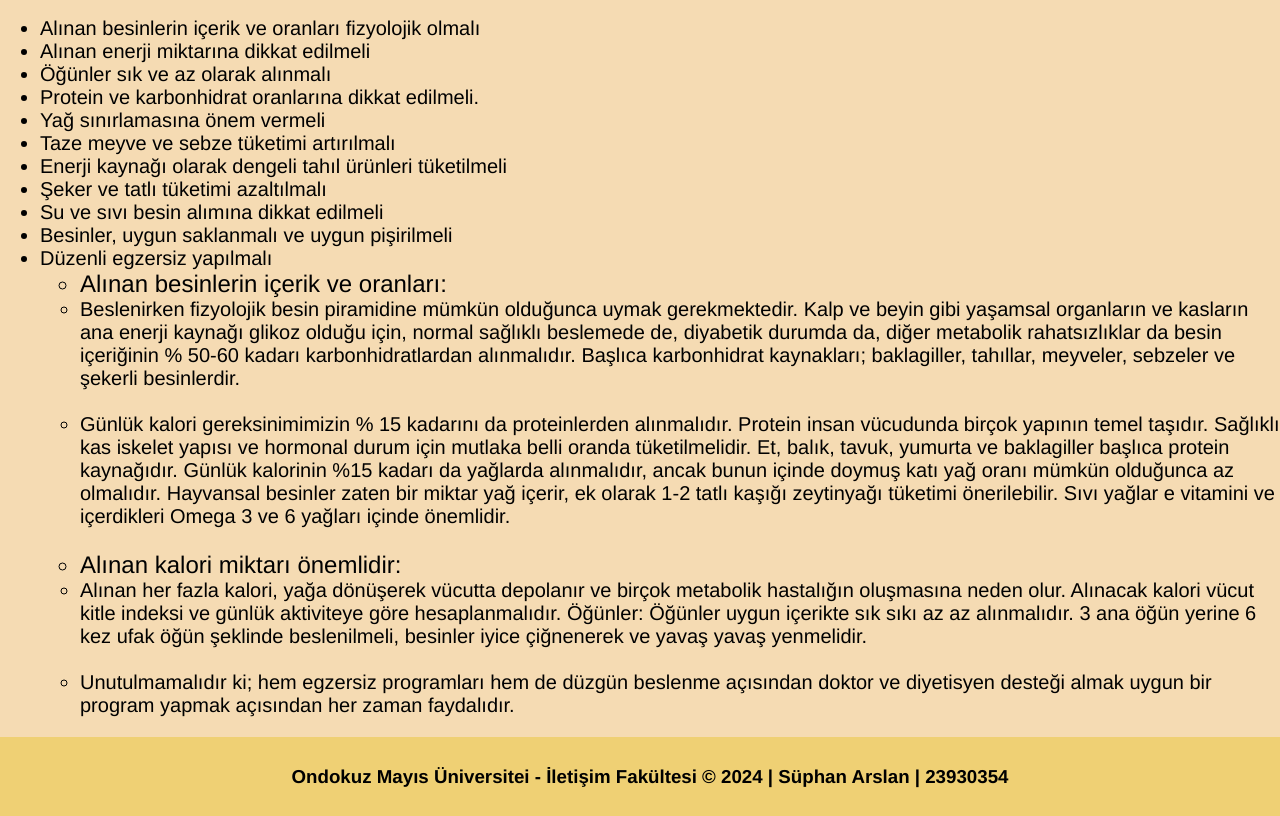
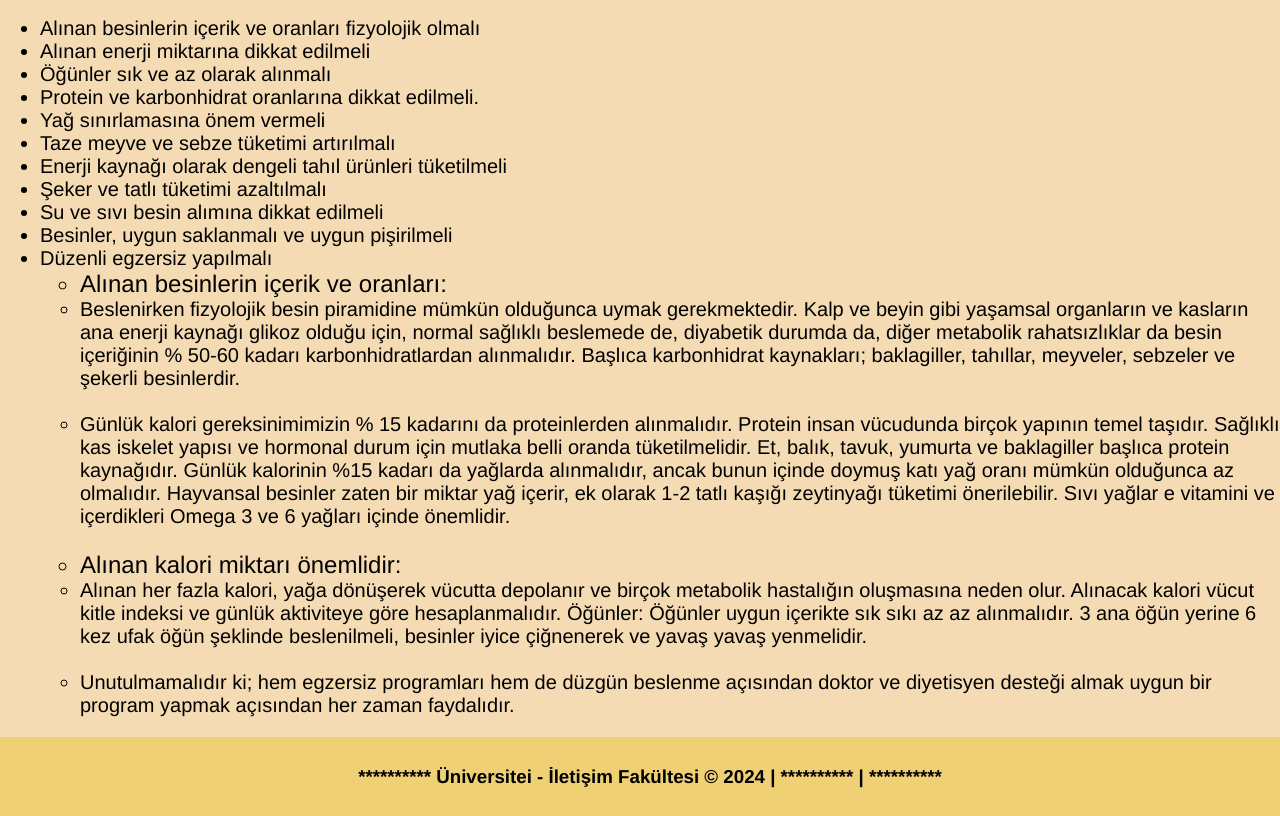
Before and after one commit to Bukofficial/Dengeli-ve-Saglikli-Beslenme-Internet-Sitesi, a plain HTML site: page dengelivesagliklibeslenmeilkeleri.html in a window 1280 px wide. Shown: the part 257-1073 px from the top of the page. Drawn offline with Linux system fonts and the light colour scheme.

Commit message:
Update dengelivesagliklibeslenmeilkeleri.html

```diff
--- a/dengelivesagliklibeslenmeilkeleri.html
+++ b/dengelivesagliklibeslenmeilkeleri.html
@@ -87,7 +87,7 @@
       </ul>
     </div>
     <div class="footer">
-      <h3>Ondokuz Mayıs Üniversitei - İletişim Fakültesi © 2024 | Süphan Arslan | 23930354</h3>
+      <h3>********** Üniversitei - İletişim Fakültesi © 2024 | ********** | **********</h3>
     </div>
 </body>
 </html>
```
